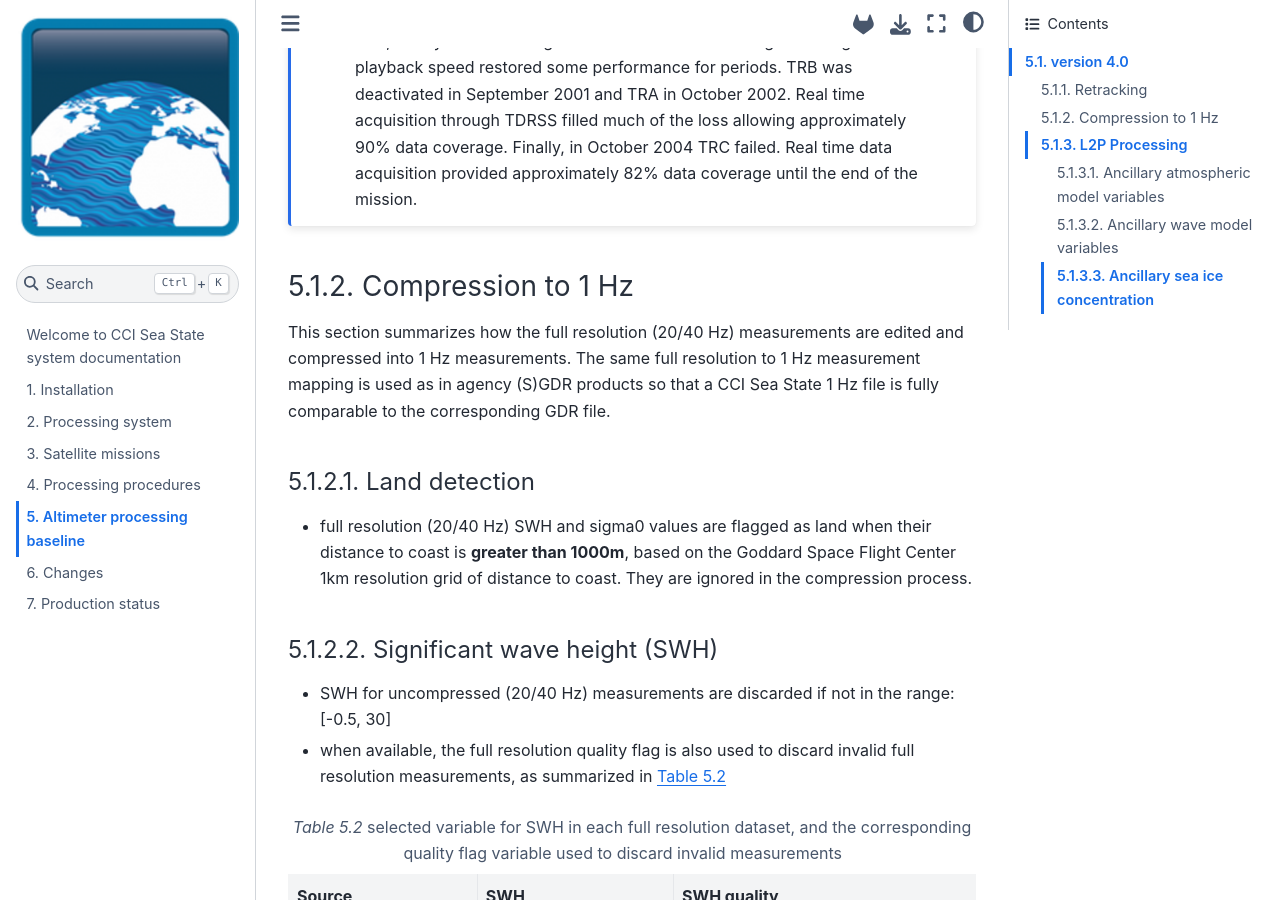
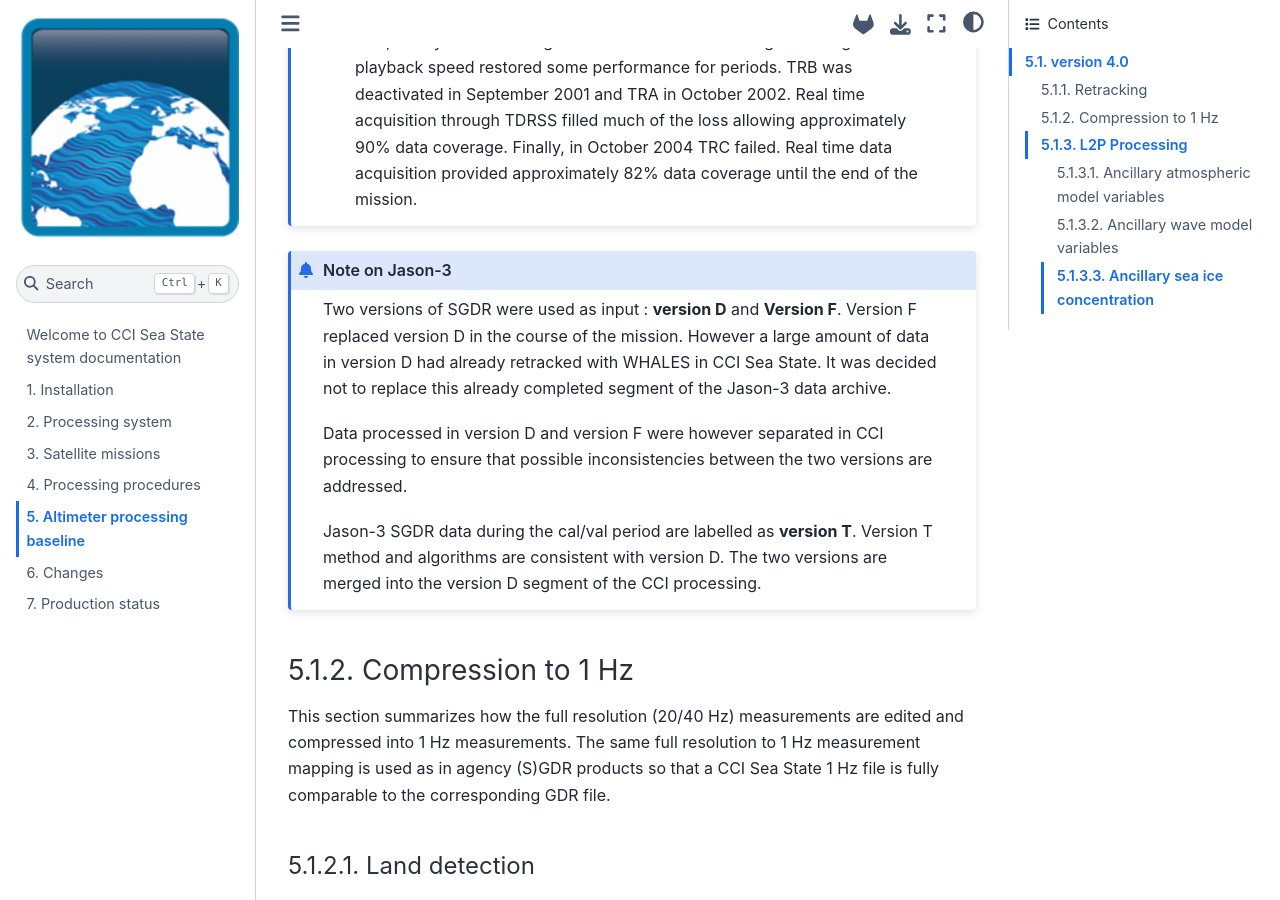
Before and after one commit to umr-lops/cci-seastate-pum, a Jupyter Book: the page built from baseline.md, in a window 1280 px wide and 900 px high, scrolled down 2032 px. Built offline with Jupyter Book 1.0.4 settings and Sphinx 7.4.7 and the Sphinx Book theme 1.1.4, drawn with Linux system fonts in a browser that asks for light colours.

Commit message:
added admonition on Jason-3

````diff
--- a/baseline.md
+++ b/baseline.md
@@ -70,6 +70,21 @@ According to TOPEX version F documentation:
   coverage until the end of the mission.
 ```
 
+```{admonition} Note on Jason-3
+Two versions of SGDR were used as input : **version D** and **Version F**.
+Version F replaced version D in the course of the mission. However a large
+amount of data in version D had already retracked with WHALES in CCI Sea State.
+It was decided not to replace this already completed segment of the Jason-3
+data archive.
+
+Data processed in version D and version F were however separated in CCI
+processing to ensure that possible inconsistencies between the two versions are
+addressed.
+
+Jason-3 SGDR data during the cal/val period are labelled as **version T**.
+Version T method and algorithms are consistent with version D. The two versions
+are merged into the version D segment of the CCI processing.
+```
 
 ### Compression to 1 Hz
 
````
